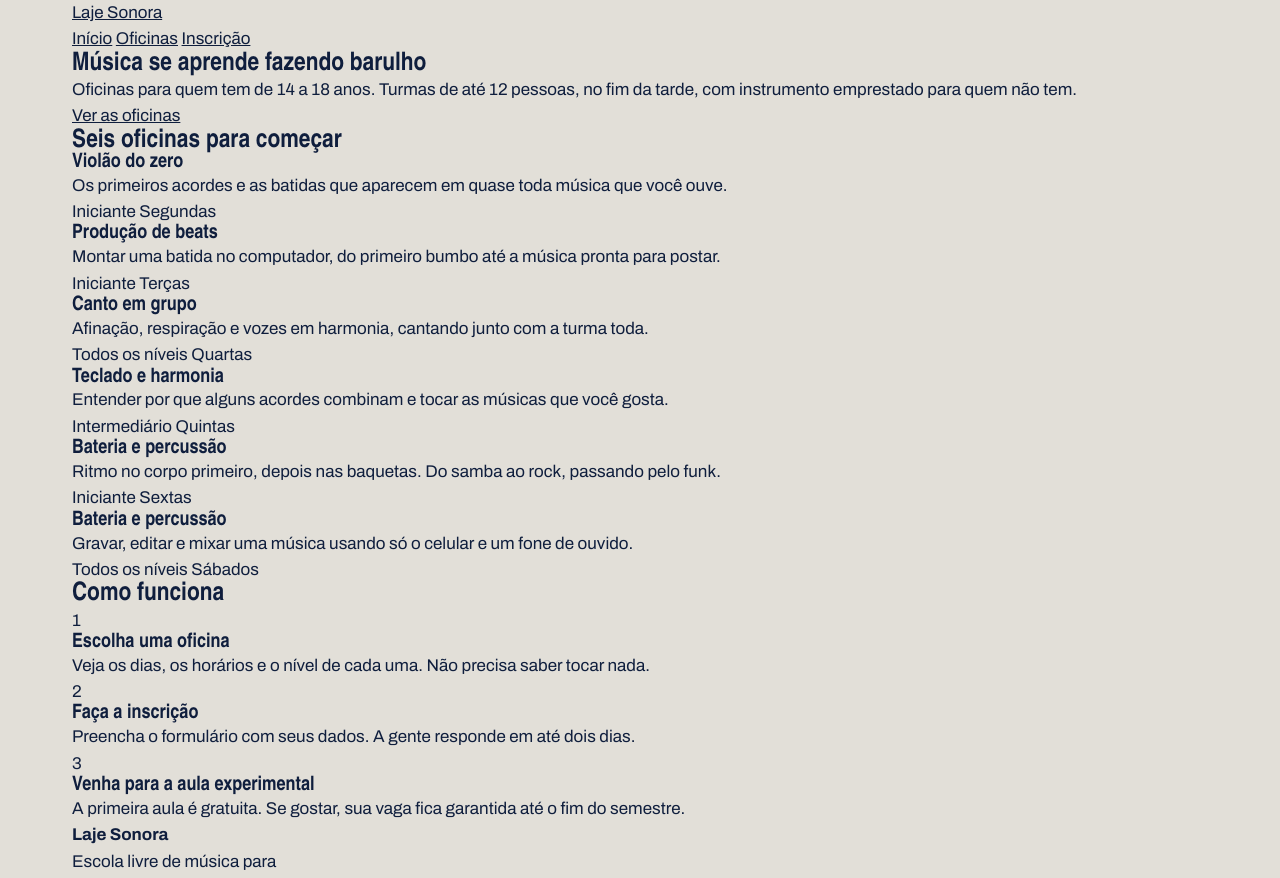
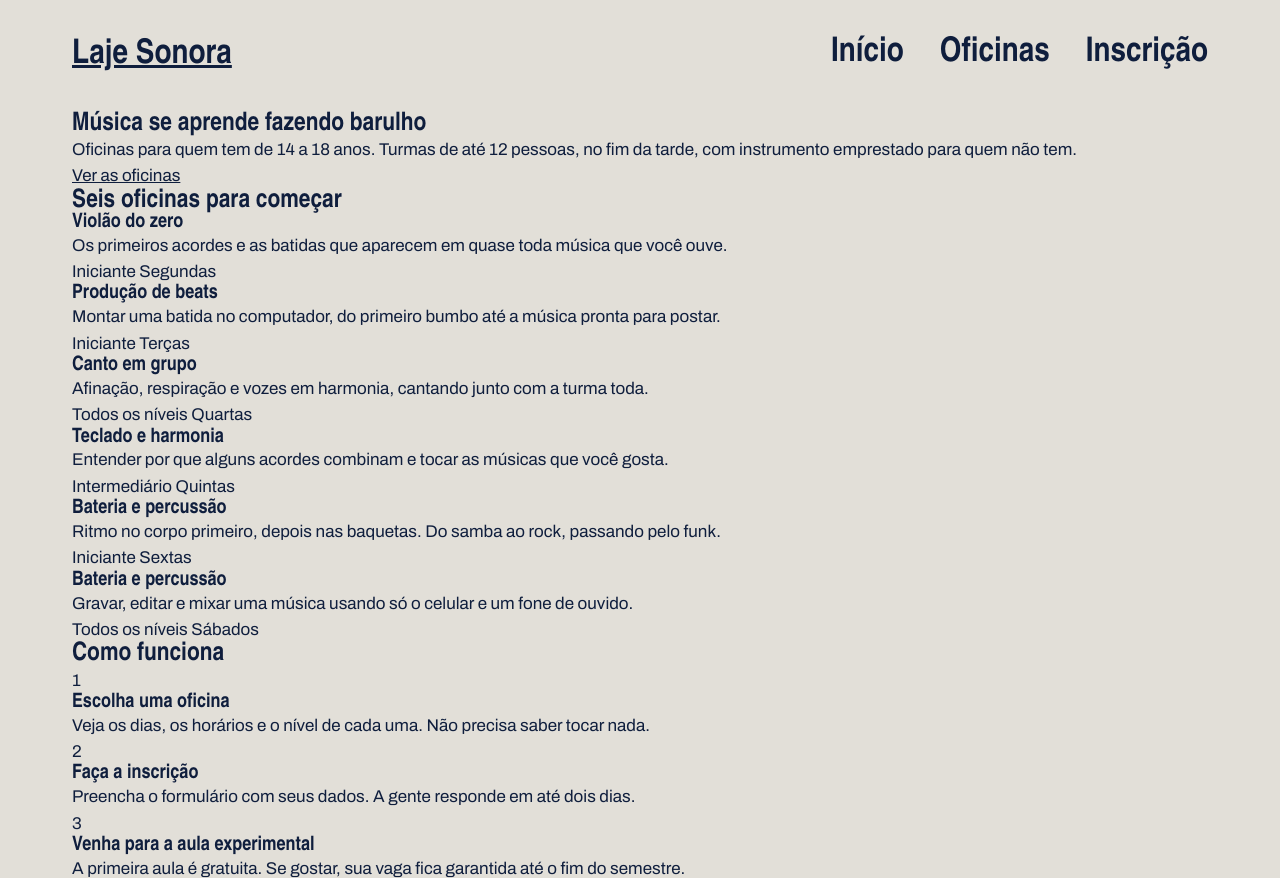
Before and after one commit to Ervil29/Laje_sonora, a plain HTML site: page index.html in a window 1280 px wide. Shown: the top 878 px of the page. Drawn offline with Linux system fonts and the light colour scheme; a web font is replaced by a local one.

Commit message:
Topo com flex

```diff
--- a/index.css
+++ b/index.css
@@ -39,3 +39,32 @@ h1, h2, h3 {
     margin-inline: auto;
     padding-inline: 32px;
   }
+
+.topo{
+    padding-block: 28px;
+    display: flex;
+    justify-content: space-between;
+    align-items: center;
+    font-family: var(--fonte-cartaz);
+    font-size: 34px;
+    font-weight: 900;
+    text-decoration: none;
+}
+
+.menu{
+    display: flex;
+    gap: 36px;
+}
+
+.menu a{
+    font-weight: 600;
+    text-decoration: none;
+    padding-bottom: 4px;
+}
+.menu a:hover{
+    border-bottom-color: var(--tinta);
+}
+
+.menu a.atual {
+    border-bottom-color: var(--fita);
+  }
```
